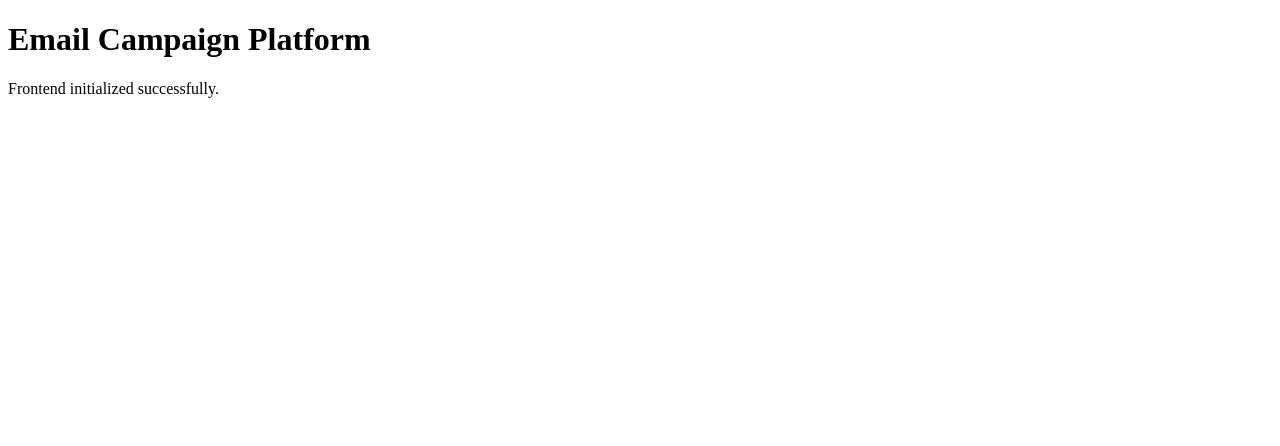
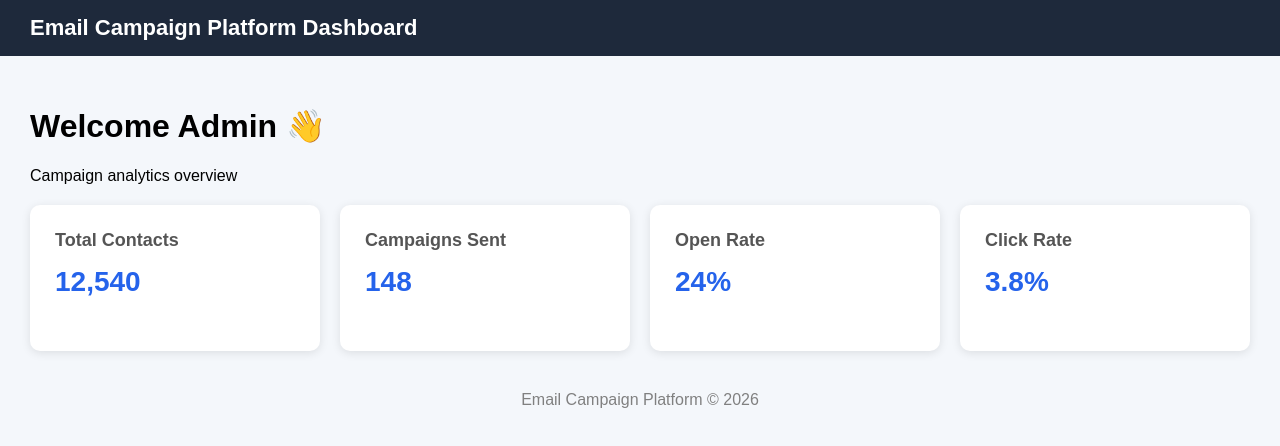
Before and after one commit to gollapallisairajineesh/email-campaign-platform, a plain HTML site: page frontend/index.html in a window 1280 px wide. Drawn offline with Linux system fonts and the light colour scheme.

Commit message:
Added dashboard UI and project screenshots

```diff
--- a/frontend/index.html
+++ b/frontend/index.html
@@ -1,10 +1,104 @@
 <!DOCTYPE html>
-<html>
+<html lang="en">
 <head>
+  <meta charset="UTF-8">
+  <meta name="viewport" content="width=device-width, initial-scale=1.0">
   <title>Email Campaign Platform</title>
+
+  <style>
+    body {
+      margin: 0;
+      font-family: Arial, sans-serif;
+      background: #f4f7fb;
+    }
+
+    .navbar {
+      background: #1e293b;
+      color: white;
+      padding: 15px 30px;
+      font-size: 22px;
+      font-weight: bold;
+    }
+
+    .container {
+      padding: 30px;
+    }
+
+    .cards {
+      display: grid;
+      grid-template-columns: repeat(auto-fit,minmax(220px,1fr));
+      gap: 20px;
+      margin-top: 20px;
+    }
+
+    .card {
+      background: white;
+      padding: 25px;
+      border-radius: 10px;
+      box-shadow: 0 2px 10px rgba(0,0,0,0.1);
+    }
+
+    .card h2 {
+      margin: 0;
+      font-size: 18px;
+      color: #555;
+    }
+
+    .card p {
+      font-size: 28px;
+      margin-top: 15px;
+      font-weight: bold;
+      color: #2563eb;
+    }
+
+    .footer {
+      margin-top: 40px;
+      text-align: center;
+      color: gray;
+    }
+  </style>
 </head>
+
 <body>
-  <h1>Email Campaign Platform</h1>
-  <p>Frontend initialized successfully.</p>
+
+  <div class="navbar">
+    Email Campaign Platform Dashboard
+  </div>
+
+  <div class="container">
+
+    <h1>Welcome Admin 👋</h1>
+    <p>Campaign analytics overview</p>
+
+    <div class="cards">
+
+      <div class="card">
+        <h2>Total Contacts</h2>
+        <p>12,540</p>
+      </div>
+
+      <div class="card">
+        <h2>Campaigns Sent</h2>
+        <p>148</p>
+      </div>
+
+      <div class="card">
+        <h2>Open Rate</h2>
+        <p>24%</p>
+      </div>
+
+      <div class="card">
+        <h2>Click Rate</h2>
+        <p>3.8%</p>
+      </div>
+
+    </div>
+
+    <div class="footer">
+      Email Campaign Platform © 2026
+    </div>
+
+  </div>
+
 </body>
 </html>
```
Also changed, not shown: screenshots/Screenshotff.png (added).
